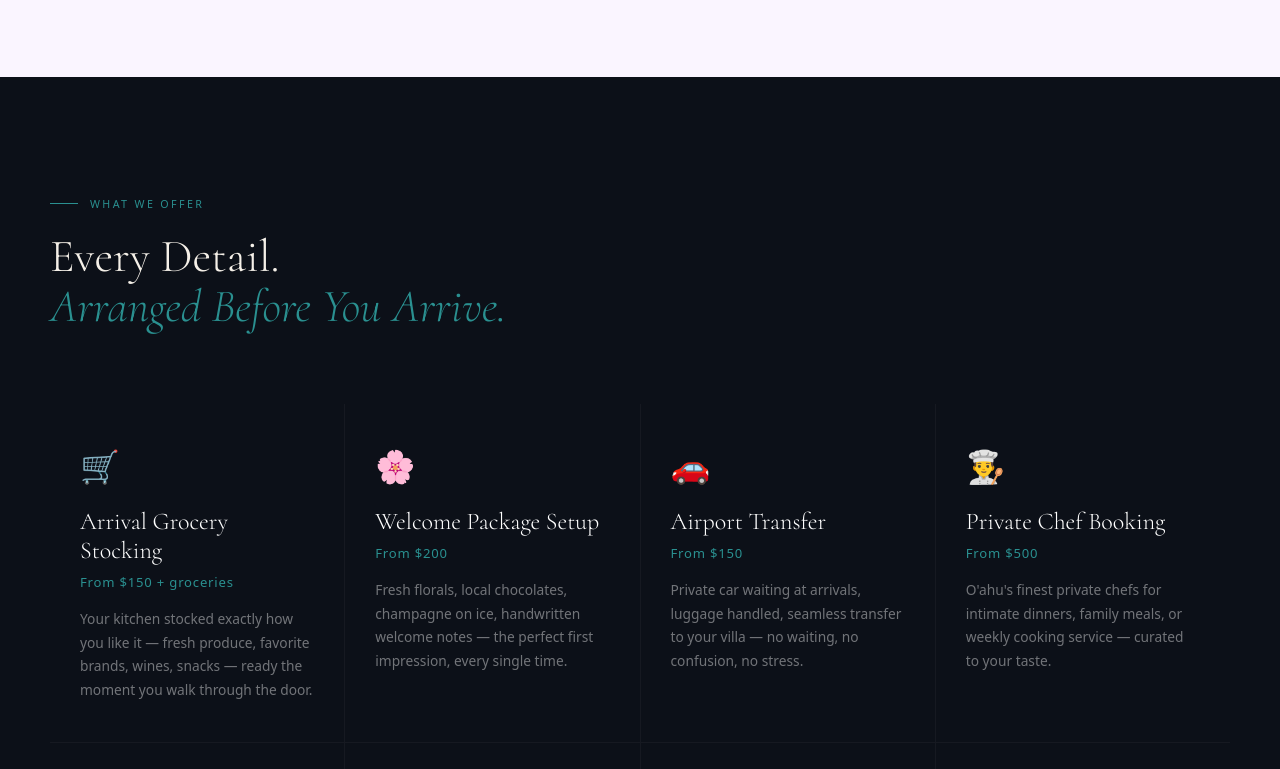
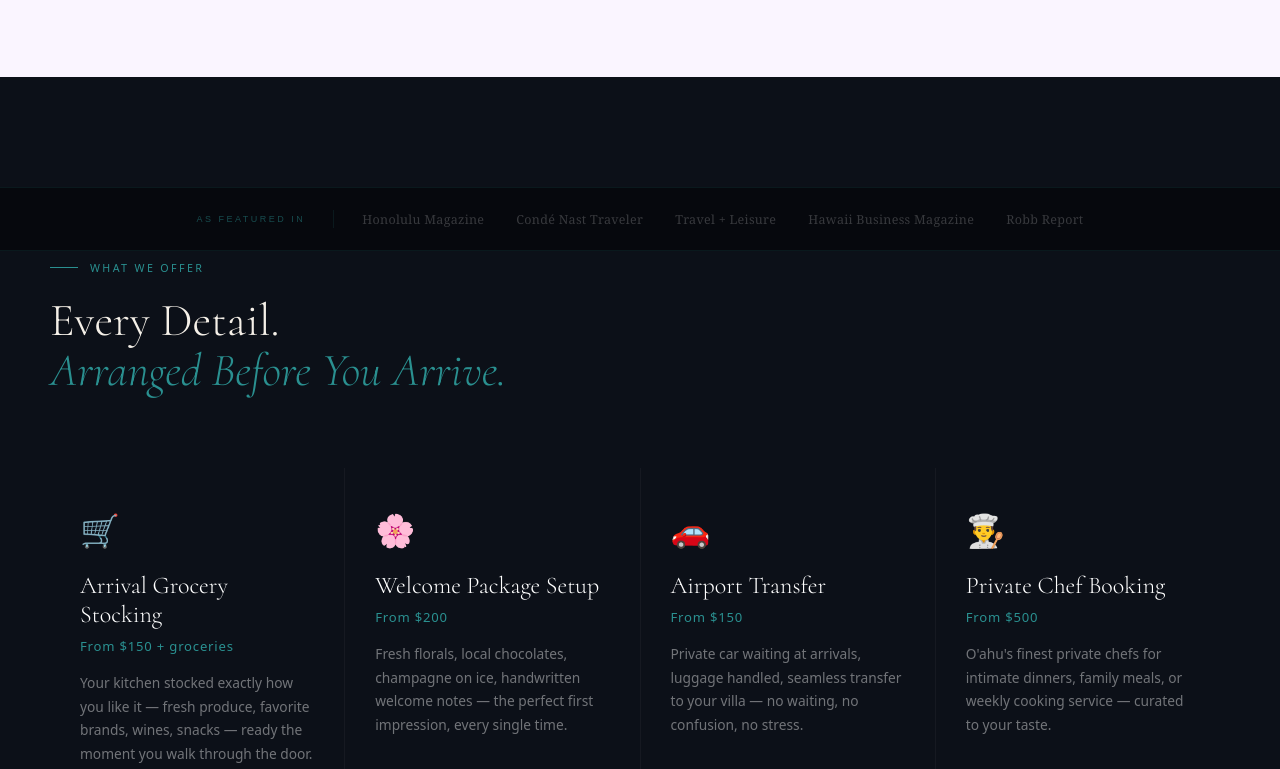
Before and after one commit to roljubic/lani-concierge, a plain HTML site: page public/index.html in a window 1280 px wide. Shown: the part 2677-3446 px from the top of the page. Drawn offline with Linux system fonts and the light colour scheme; a web font is replaced by a local one.

Commit message:
feat: add As Featured In trust badge strip

```diff
--- a/public/index.html
+++ b/public/index.html
@@ -154,6 +154,15 @@
     @media(max-width:1024px){.wrap{padding:0 24px}.eg,.cg{grid-template-columns:1fr;gap:50px}.sg{grid-template-columns:1fr 1fr}.vg,.tg{grid-template-columns:1fr}.fg2{grid-template-columns:1fr 1fr;gap:36px}.nl{display:none}.bg{display:flex}.cbi{grid-template-columns:1fr;gap:28px}.hst-row{flex-wrap:wrap}}
     @media(max-width:640px){.wrap{padding:0 18px}section{padding:80px 0}h1{font-size:2.6rem}.hbtns{flex-direction:column}.fr{grid-template-columns:1fr}.sg{grid-template-columns:1fr}.fg2{grid-template-columns:1fr}.cf{padding:32px 24px}}
   #scroll-progress{position:fixed;top:0;left:0;height:3px;width:0%;background:linear-gradient(90deg,#2a9090,#5ab8b8);z-index:9999;transition:width .1s linear;}
+
+  /* Trust Badge Strip */
+  .trust-strip{padding:22px 0;border-top:1px solid rgba(42,144,144,0.12);border-bottom:1px solid rgba(42,144,144,0.12);background:#06080d;overflow:hidden;}
+  .trust-strip__inner{max-width:1100px;margin:0 auto;padding:0 24px;display:flex;align-items:center;gap:28px;flex-wrap:wrap;justify-content:center;}
+  .trust-strip__label{font-family:Arial,sans-serif;font-size:9px;letter-spacing:2.5px;text-transform:uppercase;color:rgba(42,144,144,0.5);white-space:nowrap;flex-shrink:0;}
+  .trust-strip__div{width:1px;height:18px;background:rgba(42,144,144,0.12);flex-shrink:0;}
+  .trust-strip__logos{display:flex;align-items:center;gap:32px;flex-wrap:wrap;justify-content:center;}
+  .trust-strip__logo{font-family:Georgia,serif;font-size:12.5px;color:rgba(255,255,255,0.2);letter-spacing:0.3px;white-space:nowrap;}
+  @media(max-width:600px){.trust-strip__label,.trust-strip__div{display:none;}.trust-strip__logos{gap:16px;}.trust-strip__logo{font-size:11px;}}
   </style>
 
   <script type="application/ld+json">
@@ -238,7 +247,20 @@
     </div>
   </section>
 
-  <section class="svcs" id="services"><div class="wrap">
+  <section class="svcs" id="services">
+<div class="trust-strip">
+  <div class="trust-strip__inner">
+    <span class="trust-strip__label">As Featured In</span>
+    <div class="trust-strip__div"></div>
+    <div class="trust-strip__logos">
+      <span class="trust-strip__logo">Honolulu Magazine</span>
+      <span class="trust-strip__logo">Condé Nast Traveler</span>
+      <span class="trust-strip__logo">Travel + Leisure</span>
+      <span class="trust-strip__logo">Hawaii Business Magazine</span>
+      <span class="trust-strip__logo">Robb Report</span>
+    </div>
+  </div>
+</div><div class="wrap">
   <div class="sl r">What We Offer</div>
   <h2 class="st r d1">Every Detail.<br/><em style="font-style:italic;color:var(--teal2)">Arranged Before You Arrive.</em></h2>
   <div class="sg">
```
